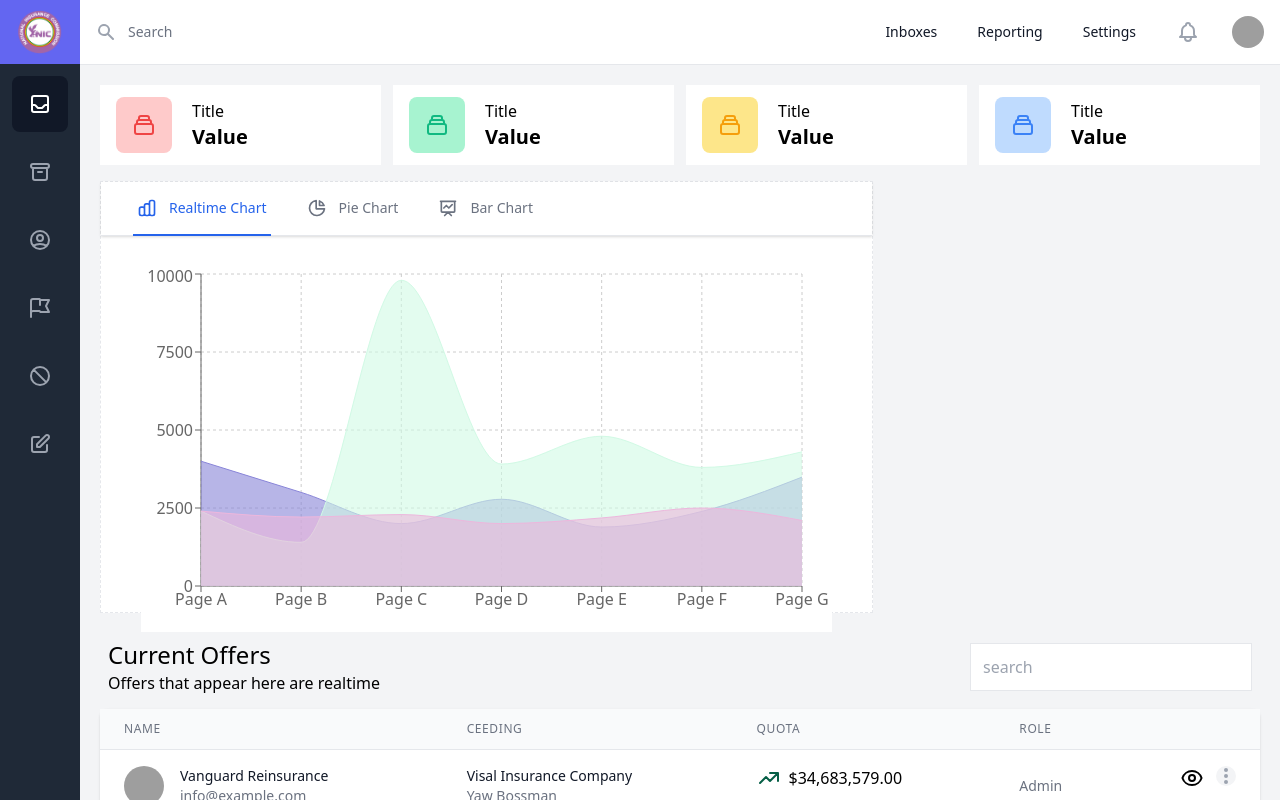
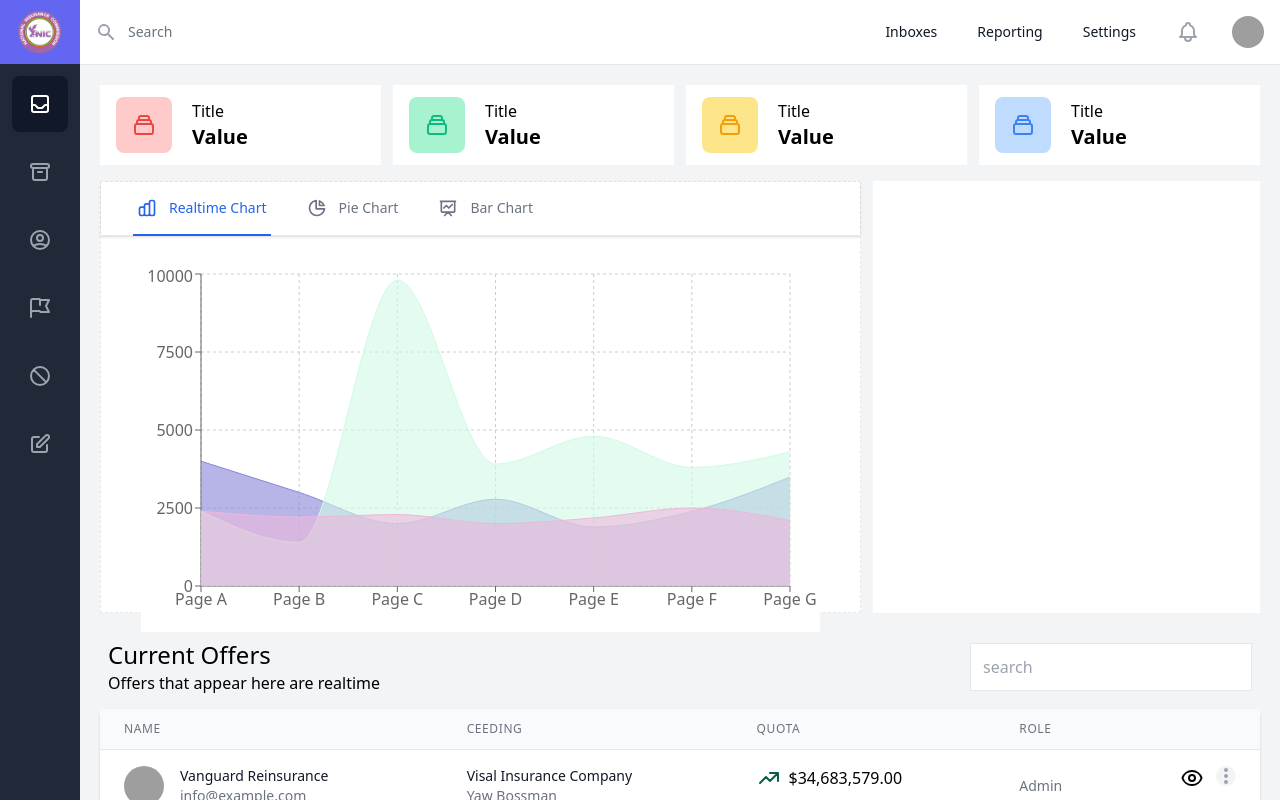
Before and after one commit to Khoby-790/template-nic, a React (Create React App) app: page / in a window 1280 px wide. Built offline with nearby package versions, Linux system fonts and the light colour scheme; grey boxes are pictures that could not be loaded.

Commit message:
--- Auto-Git Commit ---

```diff
--- a/src/pages/Dashboard/Dashboard.tsx
+++ b/src/pages/Dashboard/Dashboard.tsx
@@ -63,11 +63,11 @@ const Dashboard = (props: Props) => {
         <Fragment>
             <Stats />
             <div className="flex mx-5 mt-4 flex-row">
-                <div className="flex-1">
+                <div className="flex-1 mr-3">
                     <GraphTabs data={data} />
                 </div>
                 <div className="w-1/3">
-                    <div className="bg-white"></div>
+                    <div className="bg-white h-full"></div>
                 </div>
             </div>
             <OffersListing header="Current Offers" description="Offers that appear here are realtime" />
```
